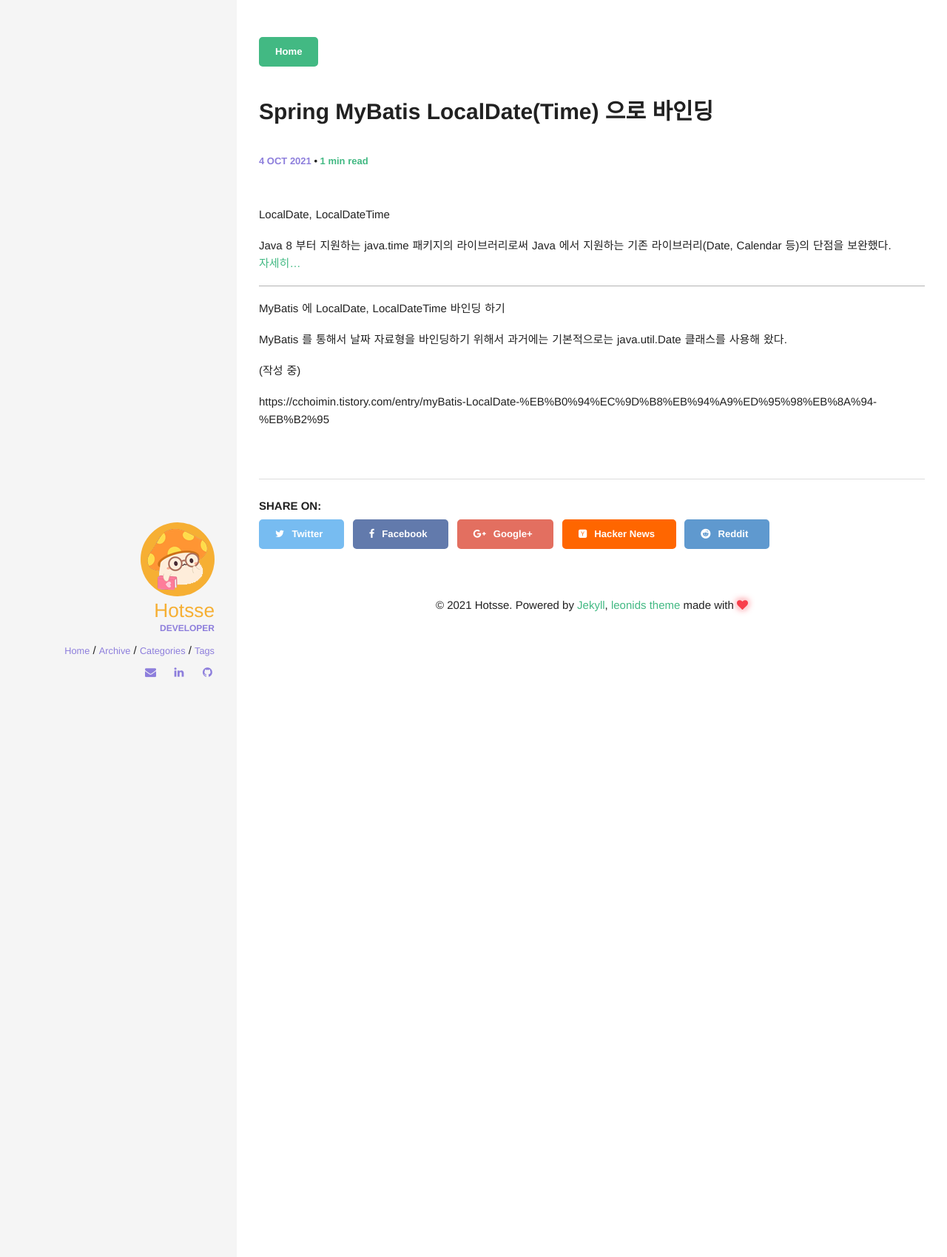
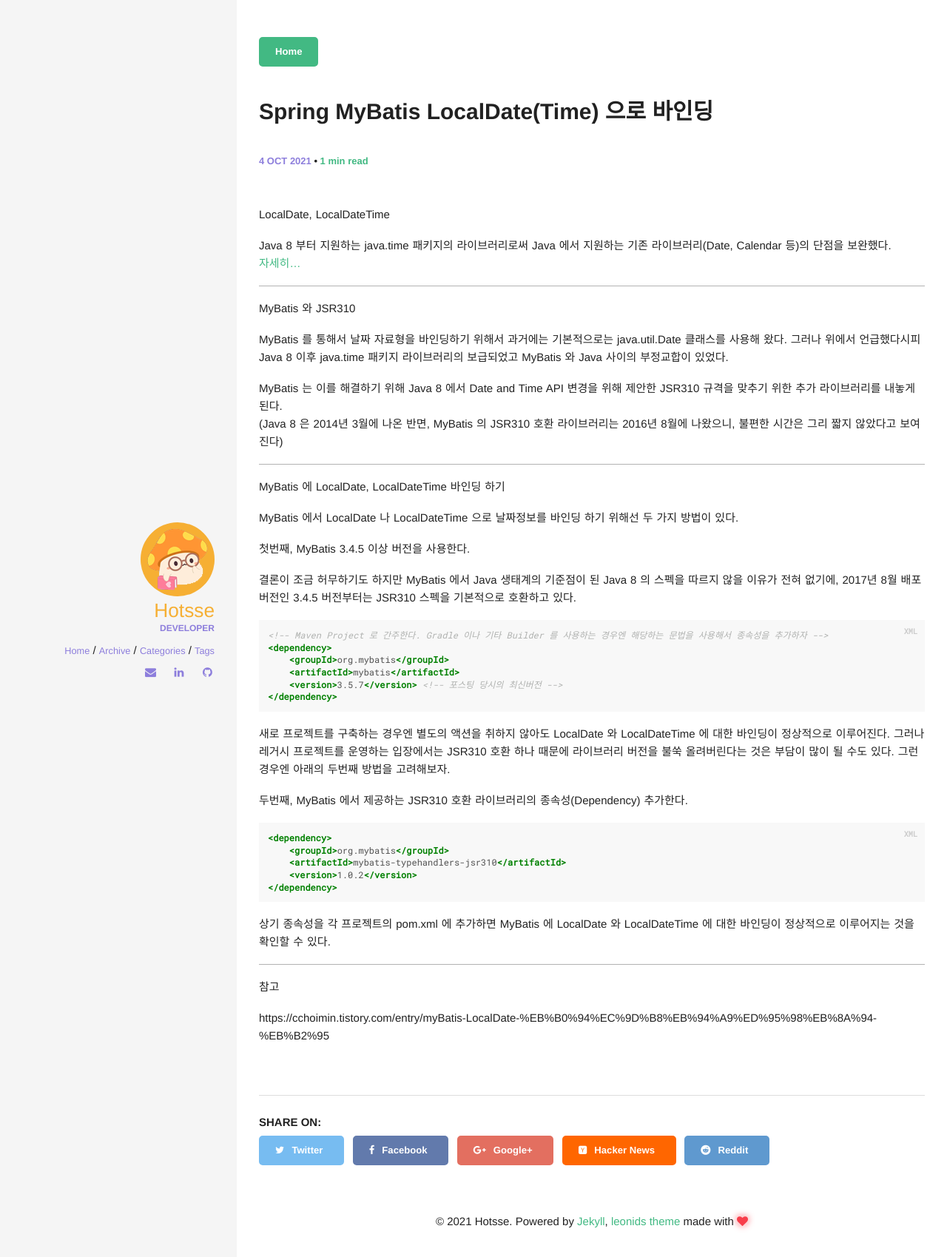
Before and after one commit to Hotsse/hotsse.github.io, a Jekyll site: the page built from _posts/2021-10-04-Spring MyBatis LocalDate(Time) 으로 바인딩.md, in a window 1280 px wide. Shown: the top 1699 px of the page at 74% size. Built offline with Jekyll 4.4.1, drawn with Linux system fonts in a browser that asks for light colours; comment, search, counter and statistics services are not loaded.

Commit message:
update post

```diff
--- a/_posts/2021-10-04-Spring MyBatis LocalDate(Time) 으로 바인딩.md
+++ b/_posts/2021-10-04-Spring MyBatis LocalDate(Time) 으로 바인딩.md
@@ -8,14 +8,52 @@ comments: true
 LocalDate, LocalDateTime
 
 Java 8 부터 지원하는 java.time 패키지의 라이브러리로써 Java 에서 지원하는 기존 라이브러리(Date, Calendar 등)의 단점을 보완했다.
-<a href="https://hotsse.github.io/articles/2021-05/Java-java.util.Date-vs.-java.time.">자세히...</a>
+<a target="_blank" href="https://hotsse.github.io/articles/2021-05/Java-java.util.Date-vs.-java.time.">자세히...</a>
 
 -----------
 
+MyBatis 와 JSR310
+
+MyBatis 를 통해서 날짜 자료형을 바인딩하기 위해서 과거에는 기본적으로는 java.util.Date 클래스를 사용해 왔다. 그러나 위에서 언급했다시피 Java 8 이후 java.time 패키지 라이브러리의 보급되었고 MyBatis 와 Java 사이의 부정교합이 있었다.
+
+MyBatis 는 이를 해결하기 위해 Java 8 에서 Date and Time API 변경을 위해 제안한 JSR310 규격을 맞추기 위한 추가 라이브러리를 내놓게 된다.
+(Java 8 은 2014년 3월에 나온 반면, MyBatis 의 JSR310 호환 라이브러리는 2016년 8월에 나왔으니, 불편한 시간은 그리 짧지 않았다고 보여진다)
+
+----------
+
 MyBatis 에 LocalDate, LocalDateTime 바인딩 하기
 
-MyBatis 를 통해서 날짜 자료형을 바인딩하기 위해서 과거에는 기본적으로는 java.util.Date 클래스를 사용해 왔다.
+MyBatis 에서 LocalDate 나 LocalDateTime 으로 날짜정보를 바인딩 하기 위해선 두 가지 방법이 있다.
 
-(작성 중)
+첫번째, MyBatis 3.4.5 이상 버전을 사용한다.
+
+결론이 조금 허무하기도 하지만 MyBatis 에서 Java 생태계의 기준점이 된 Java 8 의 스펙을 따르지 않을 이유가 전혀 없기에, 2017년 8월 배포 버전인 3.4.5 버전부터는 JSR310 스펙을 기본적으로 호환하고 있다.
+
+{% highlight xml %}
+<!-- Maven Project 로 간주한다. Gradle 이나 기타 Builder 를 사용하는 경우엔 해당하는 문법을 사용해서 종속성을 추가하자 -->
+<dependency>
+    <groupId>org.mybatis</groupId>
+    <artifactId>mybatis</artifactId>
+    <version>3.5.7</version> <!-- 포스팅 당시의 최신버전 -->
+</dependency>
+{% endhighlight %}
+
+새로 프로젝트를 구축하는 경우엔 별도의 액션을 취하지 않아도 LocalDate 와 LocalDateTime 에 대한 바인딩이 정상적으로 이루어진다. 그러나 레거시 프로젝트를 운영하는 입장에서는 JSR310 호환 하나 때문에 라이브러리 버전을 불쑥 올려버린다는 것은 부담이 많이 될 수도 있다. 그런 경우엔 아래의 두번째 방법을 고려해보자.
+
+두번째, MyBatis 에서 제공하는 JSR310 호환 라이브러리의 종속성(Dependency) 추가한다.
+
+{% highlight xml %}
+<dependency>
+    <groupId>org.mybatis</groupId>
+    <artifactId>mybatis-typehandlers-jsr310</artifactId>
+    <version>1.0.2</version>
+</dependency>
+{% endhighlight %}
+
+상기 종속성을 각 프로젝트의 pom.xml 에 추가하면 MyBatis 에 LocalDate 와 LocalDateTime 에 대한 바인딩이 정상적으로 이루어지는 것을 확인할 수 있다.
+
+-----------
+
+참고
 
 https://cchoimin.tistory.com/entry/myBatis-LocalDate-%EB%B0%94%EC%9D%B8%EB%94%A9%ED%95%98%EB%8A%94-%EB%B2%95
```
